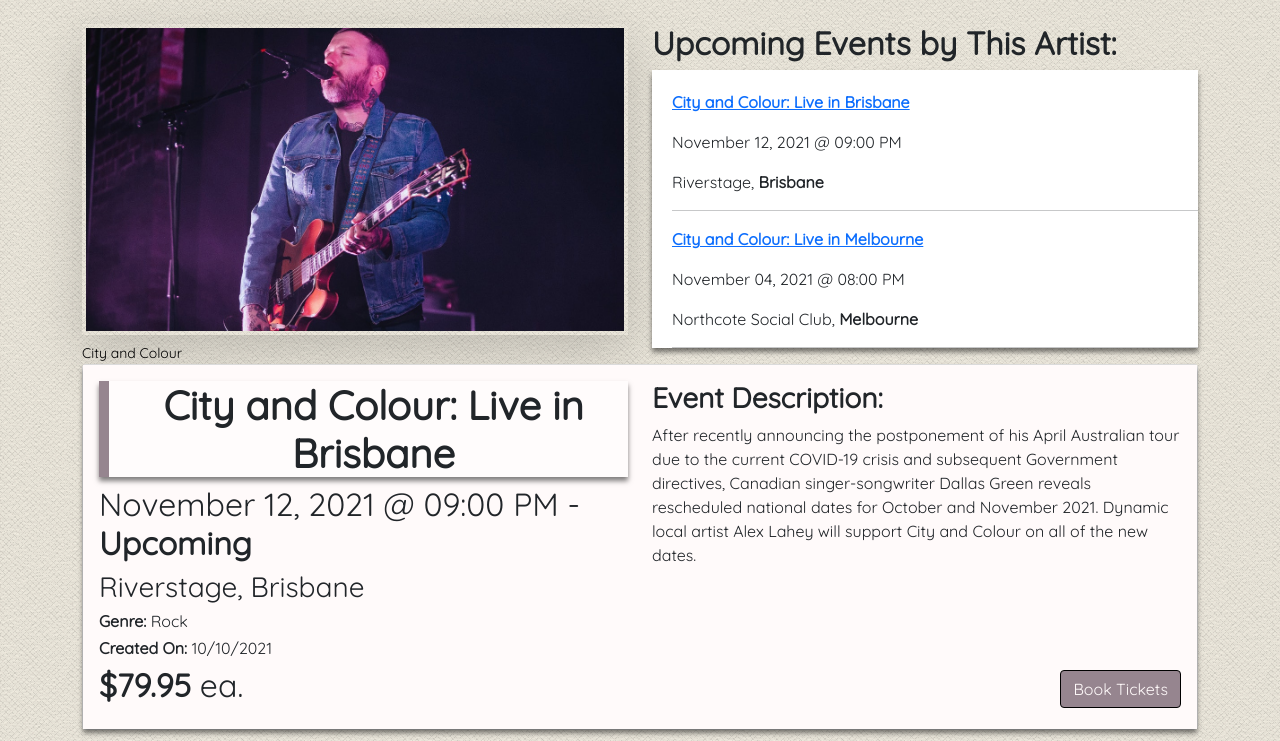
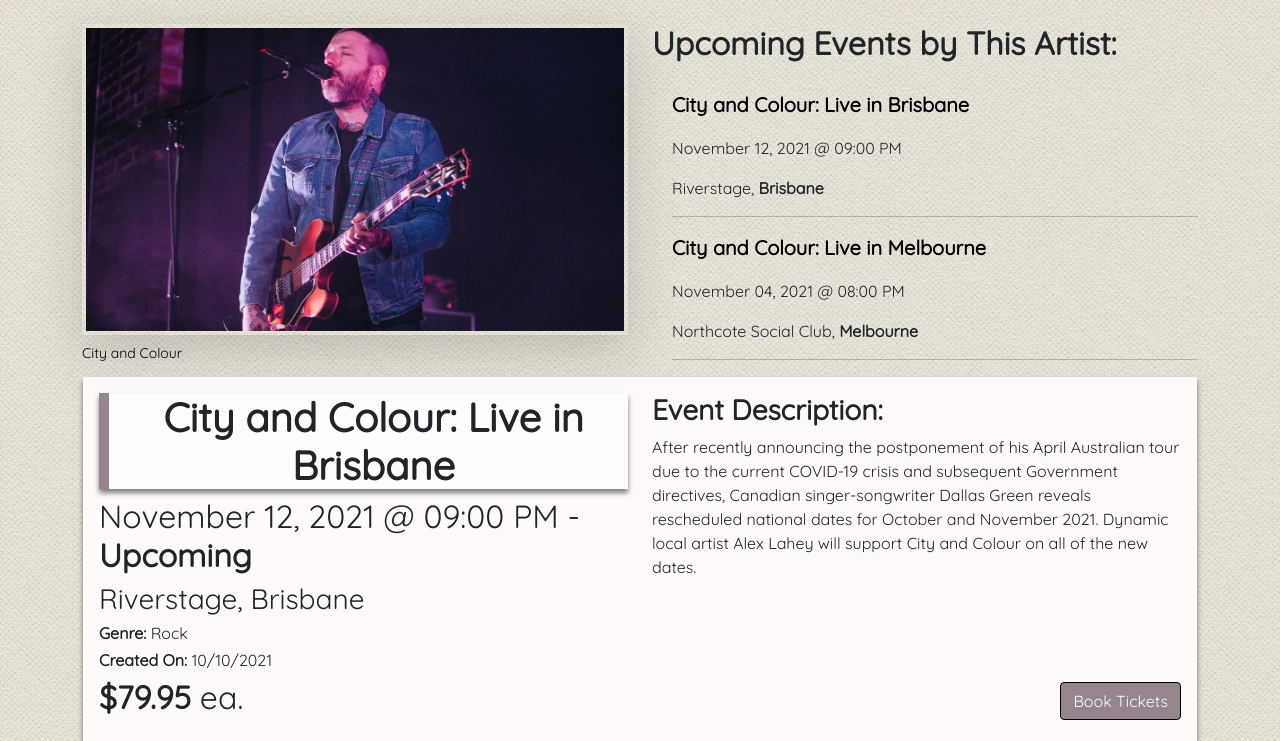
Before and after one commit to aarunjury/iab207_assignment3, a Flask app: page /events/2 in a window 1280 px wide. Shown: the part 56-797 px from the top of the page. Run offline with Flask 2, Linux system fonts and the light colour scheme; data comes from the database, SQL or seed files in the repository; some libraries are stand-ins or nearby versions.

Commit message:
Update style.css

```diff
--- a/bookings/static/css/style.css
+++ b/bookings/static/css/style.css
@@ -23,11 +23,16 @@ h1 {
   box-shadow: 0 4px 5px rgb(0 0 0 / 0.5);
 }
 
+/*Setting up info box on artist page*/
 .info_box {
   padding-top: 20px;
   padding-left: 20px;
-  background-color: #ffffff;
-  box-shadow: 0 4px 5px rgb(0 0 0 / 0.5);
+}
+
+.info_box a{
+  text-decoration: none;
+  color: #000;
+  font-size: 1.25em;
 }
 
 /*Defining Card Details*/
```
